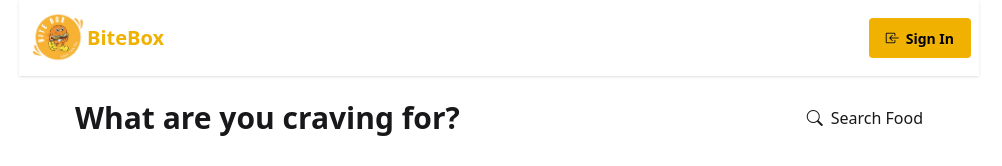
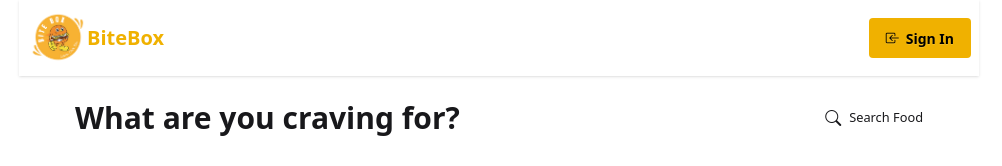
Before and after one commit to deimos19/BiteBox, a React (Vite) app: page / in a window 1280 px wide. Shown: the top 166 px of the page, without its empty margins (141-1143 px from the left). Built offline with nearby package versions, Linux system fonts and the light colour scheme.

Commit message:
modified file

```diff
--- a/src/components/Categories_hero/Categories.jsx
+++ b/src/components/Categories_hero/Categories.jsx
@@ -8,9 +8,8 @@ const Categories = ({ handleCategoryClick }) => {
       <div className="px-4 py-6">
         <div className="flex justify-between items-center mb-4">
           <h2 className="text-3xl font-bold">What are you craving for?</h2>
-          <Link href="#" className="flex items-center">
-            <i className="bi bi-search mx-2"></i> Search Food
-          </Link>
+          <a href="#Menu" className="flex items-center">
+            <i className="bi bi-search mx-2"></i><small className='hidden md:block'>Search Food</small></a>
         </div>
 
         <div className="flex flex-wrap justify-center gap-4 overflow-x-auto lg:overflow-visible no-scrollbar px-2 py-4">
```
